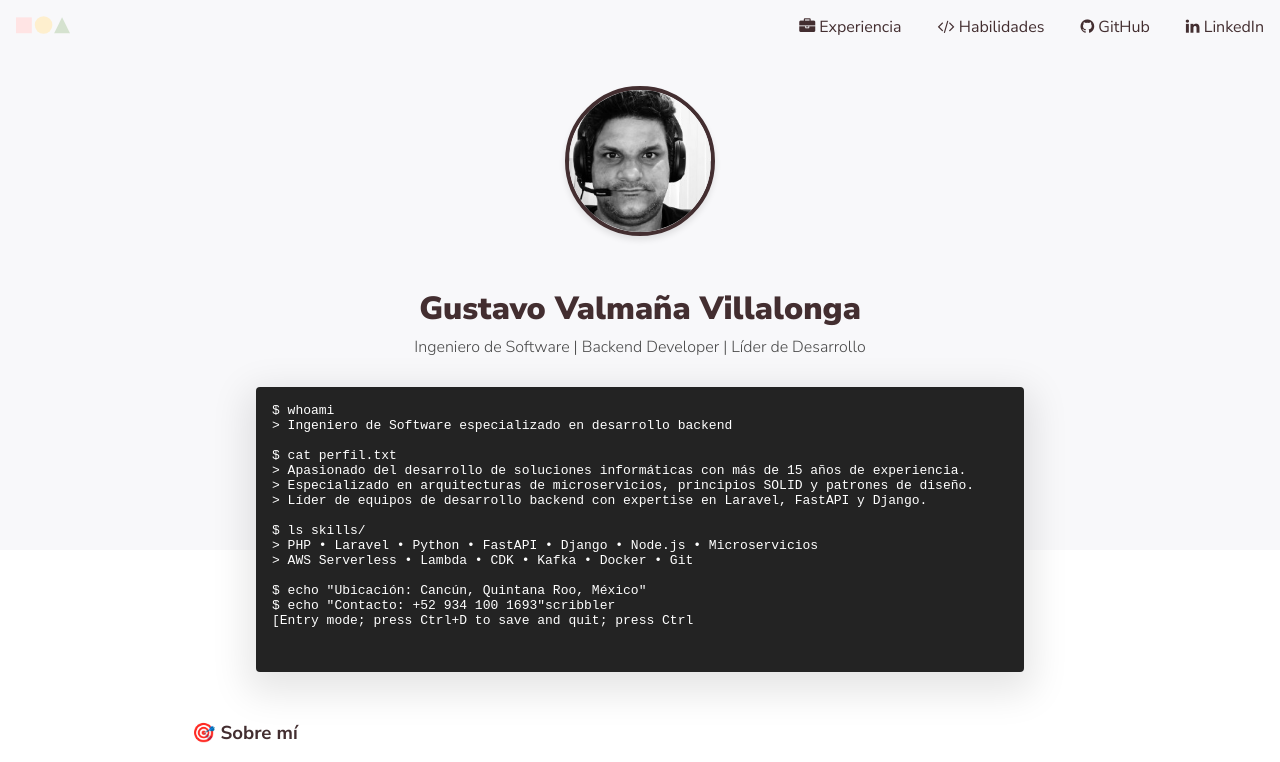
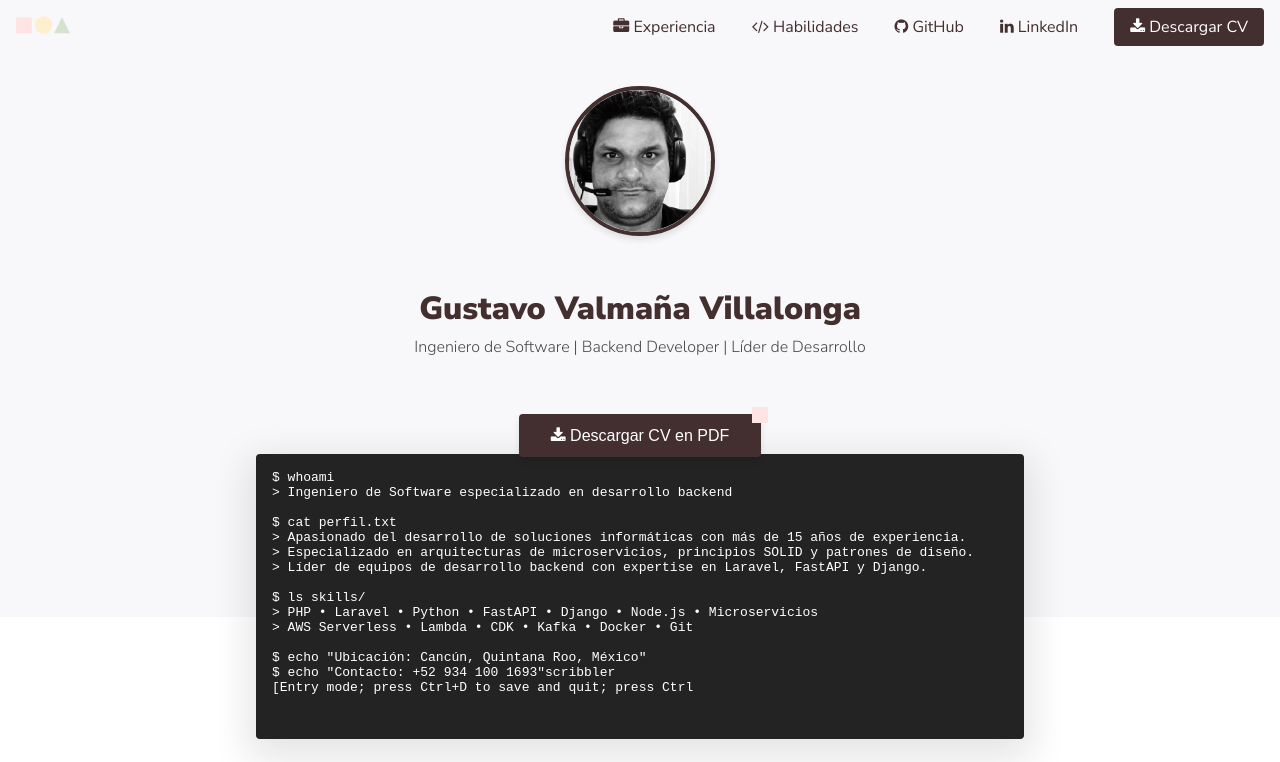
Before and after one commit to gvalmana/gvalmana.github.io, a plain HTML site: page index.html in a window 1280 px wide. Shown: the top 762 px of the page. Drawn offline with Linux system fonts and the light colour scheme.

Commit message:
Agregar funcionalidad de descarga de CV en PDF con diseño profesional

```diff
--- a/index.html
+++ b/index.html
@@ -55,6 +55,20 @@
             ><i class="fa fa-linkedin"></i> LinkedIn</a
           >
         </li>
+        <li class="menu__item">
+          <a
+            href="#"
+            onclick="downloadPDF(); return false;"
+            class="link link--dark"
+            style="
+              background: var(--primary-color);
+              color: white;
+              padding: 0.5rem 1rem;
+              border-radius: 4px;
+            "
+            ><i class="fa fa-download"></i> Descargar CV</a
+          >
+        </li>
       </ul>
     </nav>
     <div class="hero">
@@ -76,6 +90,26 @@
       <p class="hero__description">
         Ingeniero de Software | Backend Developer | Líder de Desarrollo
       </p>
+      <button
+        onclick="downloadPDF()"
+        class="button--primary"
+        style="
+          margin-top: 1.5rem;
+          padding: 0.8rem 2rem;
+          font-size: 1rem;
+          cursor: pointer;
+          background: var(--primary-color);
+          color: white;
+          border: none;
+          border-radius: 4px;
+          box-shadow: 0 4px 6px rgba(0, 0, 0, 0.1);
+          transition: all 0.3s ease;
+        "
+        onmouseover="this.style.transform='translateY(-2px)'; this.style.boxShadow='0 6px 12px rgba(0,0,0,0.15)'"
+        onmouseout="this.style.transform='translateY(0)'; this.style.boxShadow='0 4px 6px rgba(0,0,0,0.1)'"
+      >
+        <i class="fa fa-download"></i> Descargar CV en PDF
+      </button>
     </div>
     <div class="hero__terminal">
       <pre>
@@ -513,6 +547,48 @@ $ echo "Contacto: +52 934 100 1693"</code>
         ></a>
       </p>
     </footer>
+    <script src="https://cdnjs.cloudflare.com/ajax/libs/html2pdf.js/0.10.1/html2pdf.bundle.min.js"></script>
     <script src="scribbler.js"></script>
+    <script>
+      function downloadPDF() {
+        // Ocultar elementos que no queremos en el PDF
+        const nav = document.querySelector("nav");
+        const footer = document.querySelector(".footer");
+        const originalNavDisplay = nav.style.display;
+        const originalFooterDisplay = footer.style.display;
+
+        nav.style.display = "none";
+
+        // Configuración del PDF
+        const element = document.body;
+        const opt = {
+          margin: [0.5, 0.5, 0.5, 0.5],
+          filename: "Gustavo_Valmana_CV.pdf",
+          image: { type: "jpeg", quality: 0.98 },
+          html2canvas: {
+            scale: 2,
+            useCORS: true,
+            logging: false,
+          },
+          jsPDF: {
+            unit: "in",
+            format: "letter",
+            orientation: "portrait",
+          },
+          pagebreak: { mode: ["avoid-all", "css", "legacy"] },
+        };
+
+        // Generar PDF
+        html2pdf()
+          .set(opt)
+          .from(element)
+          .save()
+          .then(() => {
+            // Restaurar elementos ocultos
+            nav.style.display = originalNavDisplay;
+            footer.style.display = originalFooterDisplay;
+          });
+      }
+    </script>
   </body>
 </html>
```
